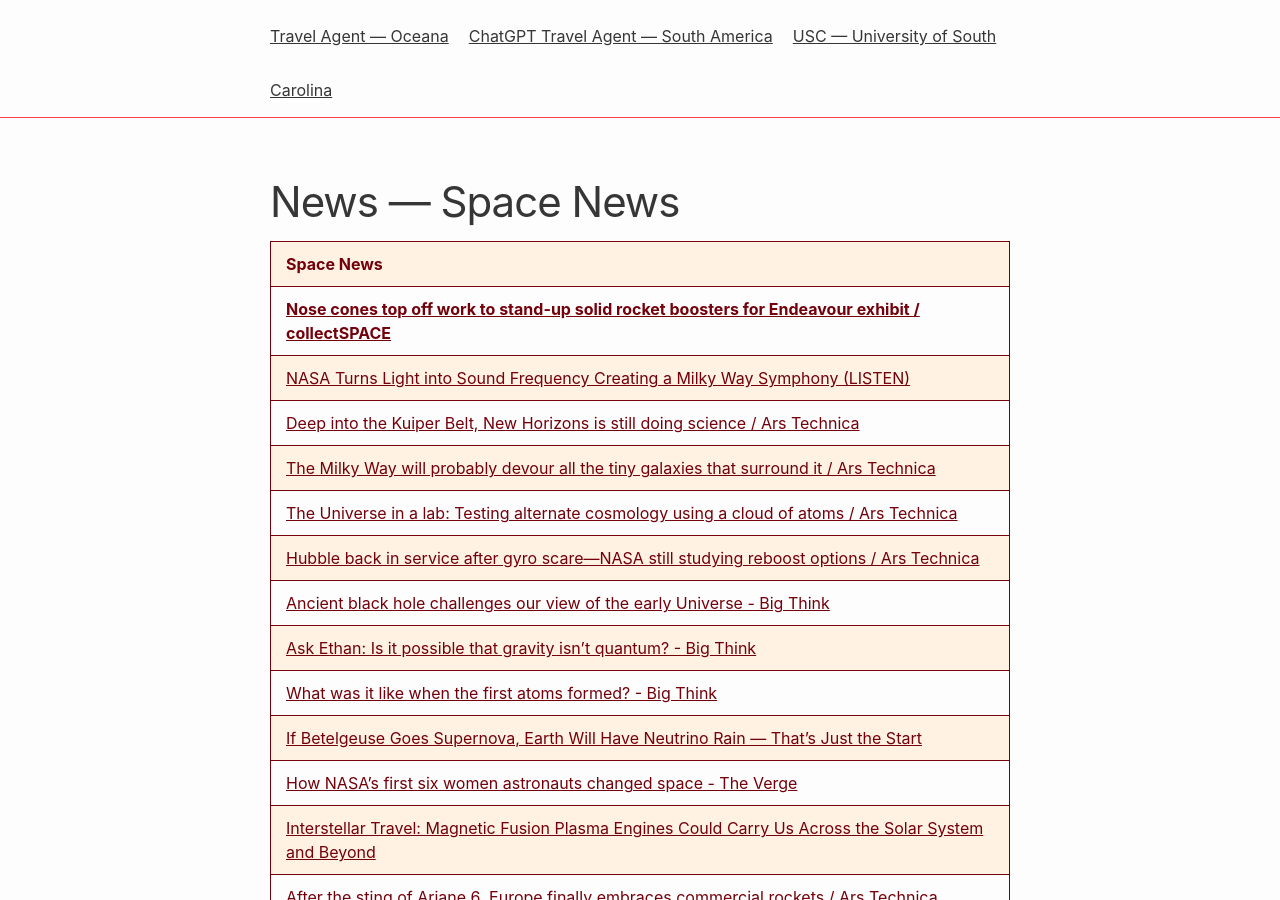
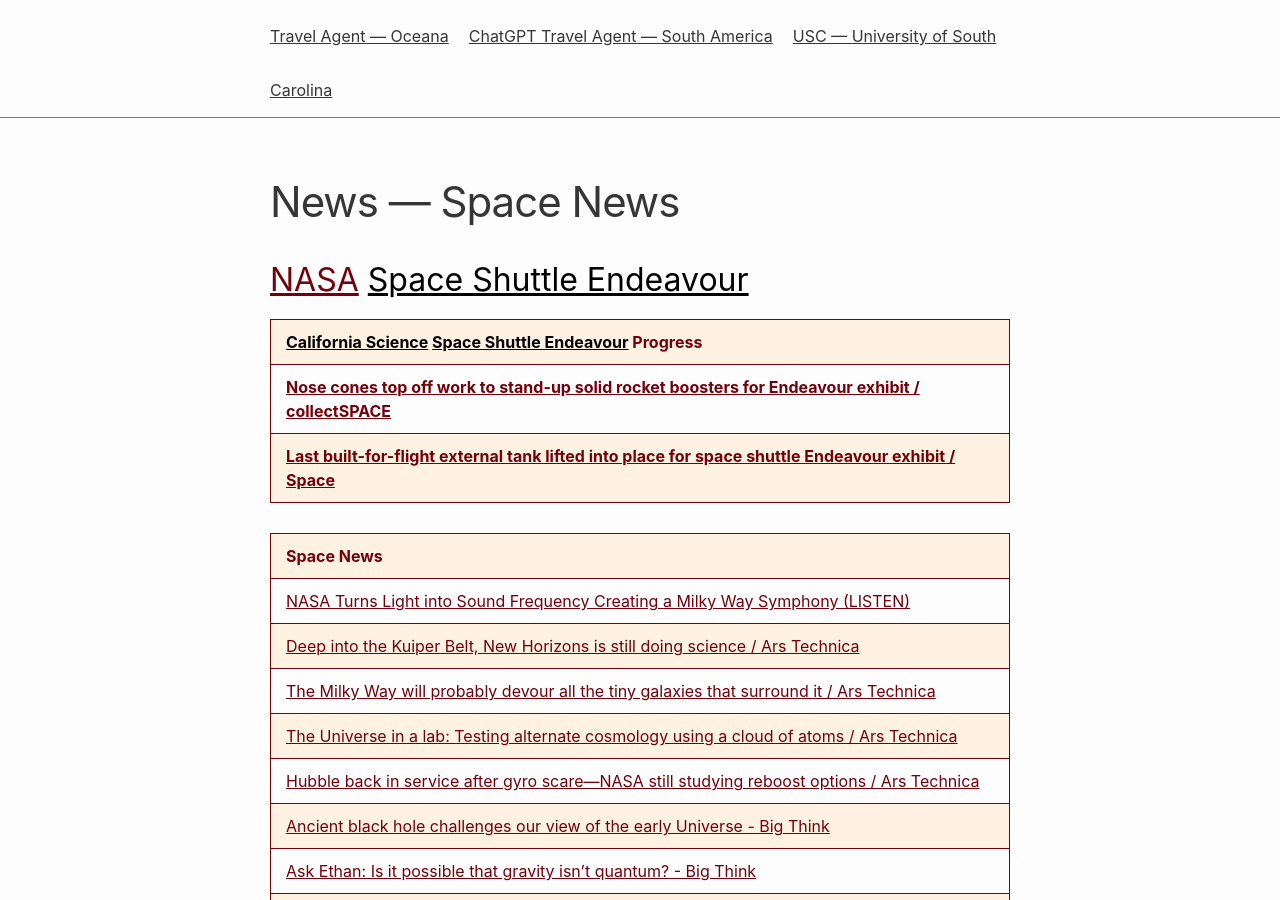
Before and after one commit to RalphHightower/RalphHightower, a Jekyll site: the page built from News/NewsSpace.md, in a window 1280 px wide and 900 px high, scrolled down 1346 px. Built offline with Jekyll 4.4.1, drawn with Linux system fonts in a browser that asks for light colours; our own code applies the rules of GitHub Pages for plain Markdown files.

Commit message:
[docs](doc): NewsSpace(extended description)
| **[Nose cones top off work to stand-up solid rocket boosters for Endeavour exhibit / collectSPACE](http://www.collectspace.com/news/news-120523a-space-shuttle-endeavour-exhibit-srbs-stacked.html )** |
| **[Last built-for-flight external tank lifted into place for space shuttle Endeavour exhibit / Space](http://www.collectspace.com/news/news-011324a-shuttle-endeavour-exhibit-external-tank-lift.html )** |

```diff
--- a/News/NewsSpace.md
+++ b/News/NewsSpace.md
@@ -1,8 +1,14 @@
 # News — Space News
+
+## [NASA](https://www.nasa.gov) [Space Shuttle Endeavour]()
+
+| [California Science]() [Space Shuttle Endeavour]() Progress |
+|---|
+| **[Nose cones top off work to stand-up solid rocket boosters for Endeavour exhibit / collectSPACE](http://www.collectspace.com/news/news-120523a-space-shuttle-endeavour-exhibit-srbs-stacked.html )** |
+| **[Last built-for-flight external tank lifted into place for space shuttle Endeavour exhibit / Space](http://www.collectspace.com/news/news-011324a-shuttle-endeavour-exhibit-external-tank-lift.html )** |
 
 | Space News |
 |---|
-| **[Nose cones top off work to stand-up solid rocket boosters for Endeavour exhibit / collectSPACE](http://www.collectspace.com/news/news-120523a-space-shuttle-endeavour-exhibit-srbs-stacked.html )** |
 | [NASA Turns Light into Sound Frequency Creating a Milky Way Symphony (LISTEN)](https://www.goodnewsnetwork.org/nasa-turns-light-into-sound-frequency-creating-a-milky-way-symphony-listen/ ) |
 | [Deep into the Kuiper Belt, New Horizons is still doing science / Ars Technica](https://arstechnica.com/science/2023/12/squeezing-science-out-of-new-horizons-as-it-heads-out-of-the-solar-system/ ) |
 | [The Milky Way will probably devour all the tiny galaxies that surround it / Ars Technica](https://arstechnica.com/science/2023/12/the-milky-way-will-probably-devour-all-the-tiny-galaxies-that-surround-it/ ) |
```
